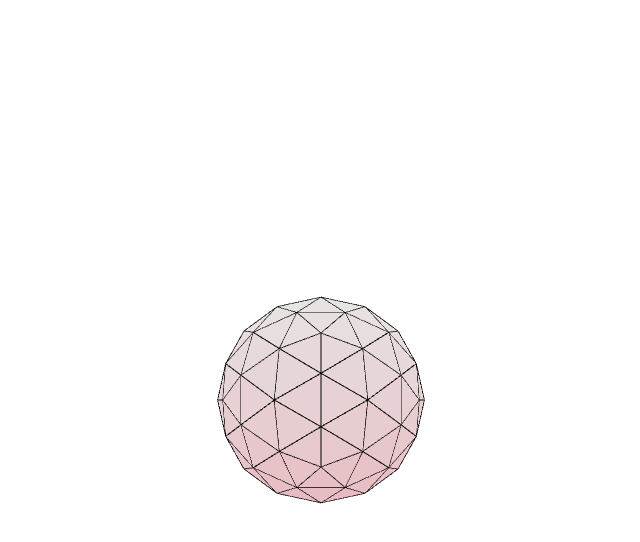
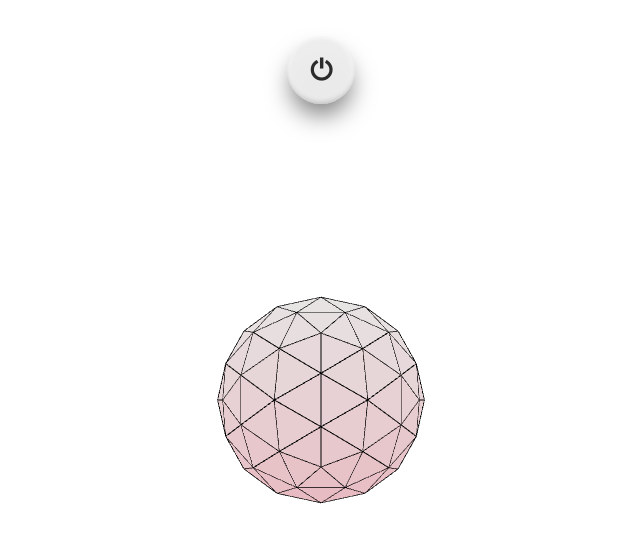
Before and after one commit to gatlanit/LearnAudioEffect-Demo, a plain HTML site: page index.html in a window 1280 px wide. Shown: the whole page, without its empty margins (319-959 px from the left). Drawn offline with nearby package versions, Linux system fonts and the light colour scheme; animation ran at ten frames a second.

Commit message:
Added Toggle and basic input testing

```diff
--- a/index.html
+++ b/index.html
@@ -15,6 +15,14 @@
 		</script>
   </head>
   <body>
+    <!-- UI overlay over threeJS scene-->
+    <div class="ui-overlay">
+      <div class="toggle">
+        <input type="checkbox" id="gain-toggle">
+        <span class="button"></span>
+        <span class="label">⏻</span>
+      </div>
+    </div>
     <script type="module" src="main.js"></script>
   </body>
 </html>
--- a/main.js
+++ b/main.js
@@ -50,11 +50,26 @@ const wireMesh = new THREE.Mesh(model, wireMaterial);
 wireMesh.scale.setScalar(1.001); // Scale up wiremesh slightly so that it doesn't cause z fighting in mesh
 mesh.add(wireMesh);
 
+// Inputs
+const gainToggle = document.getElementById('gain-toggle');
+let spinning = gainToggle.checked;
+
+gainToggle.addEventListener('change', () => {
+    spinning = gainToggle.checked;
+})
+
 // Rendering Loop
 function animate(t = 0) {
     requestAnimationFrame(animate);
+
+    // Scene actions
+    if (spinning) {
+        mesh.rotation.x += 0.005;
+        mesh.rotation.y += 0.01;
+    }
+
+    controller.update();
     renderer.render(scene, camera);
-    controller.update();
 }
 animate();
 
--- a/style.css
+++ b/style.css
@@ -1,4 +1,112 @@
-body {
-    margin: 0;
-    background-color: white;
+/* Main */
+html, body {
+  margin: 0;
+  background-color: white;
+  padding: 0;
+  overflow: hidden;
+  height: 100%;
+  width: 100%;
 }
+
+/* UI-Overlay */
+.ui-overlay {
+  position: relative;
+  height: 100vh;
+  width: 100vw;
+}
+
+canvas {
+  position: absolute;
+  top: 0;
+  left: 0;
+  z-index: 0;
+}
+
+/* On/Off Button */
+.toggle {
+  display: inline-block;
+  position: relative;
+  top: 20px;
+  left: 50%;
+  transform: translate(-50%, 0%);
+  z-index: 10;
+}
+
+.toggle {
+  position: relative;
+  height: 100px;
+  width: 100px;
+}
+
+.toggle:before {
+  box-shadow: 0;
+  border-radius: 84.5px;
+  background: #fff;
+  position: absolute;
+  margin-left: -36px;
+  margin-top: -36px;
+  opacity: 0.2;
+  height: 72px;
+  width: 72px;
+  left: 50%;
+  top: 50%;
+}
+
+.toggle .button {
+  transition: all 300ms cubic-bezier(0.23, 1, 0.32, 1);
+  box-shadow: 0 15px 25px -4px rgba(0, 0, 0, 0.5), inset 0 -3px 4px -1px rgba(0, 0, 0, 0.2), 0 -10px 15px -1px rgba(255, 255, 255, 0.6), inset 0 3px 4px -1px rgba(255, 255, 255, 0.2), inset 0 0 5px 1px rgba(255, 255, 255, 0.8), inset 0 20px 30px 0 rgba(255, 255, 255, 0.2);
+  border-radius: 68.8px;
+  position: absolute;
+  background: #eaeaea;
+  margin-left: -34.4px;
+  margin-top: -34.4px;
+  display: block;
+  height: 68.8px;
+  width: 68.8px;
+  left: 50%;
+  top: 50%;
+}
+
+.toggle .label {
+  transition: color 300ms ease-out;
+  line-height: 101px;
+  text-align: center;
+  position: absolute;
+  font-weight: 700;
+  font-size: 28px;
+  display: block;
+  opacity: 0.9;
+  height: 100%;
+  width: 100%;
+  color: rgba(0, 0, 0, 0.9);
+}
+
+.toggle input {
+  opacity: 0;
+  position: absolute;
+  cursor: pointer;
+  z-index: 1;
+  height: 100%;
+  width: 100%;
+  left: 0;
+  top: 0;
+}
+
+.toggle input:active ~ .button {
+  filter: blur(0.5px);
+  box-shadow: 0 12px 25px -4px rgba(0, 0, 0, 0.4), inset 0 -8px 30px 1px rgba(255, 255, 255, 0.9), 0 -10px 15px -1px rgba(255, 255, 255, 0.6), inset 0 8px 25px 0 rgba(0, 0, 0, 0.4), inset 0 0 10px 1px rgba(255, 255, 255, 0.6);
+}
+
+.toggle input:active ~ .label {
+  font-size: 26px;
+  color: rgba(0, 0, 0, 0.45);
+}
+
+.toggle input:checked ~ .button {
+  filter: blur(0.5px);
+  box-shadow: 0 10px 25px -4px rgba(0, 0, 0, 0.4), inset 0 -8px 25px -1px rgba(255, 255, 255, 0.9), 0 -10px 15px -1px rgba(255, 255, 255, 0.6), inset 0 8px 20px 0 rgba(0, 0, 0, 0.2), inset 0 0 5px 1px rgba(255, 255, 255, 0.6);
+}
+
+.toggle input:checked ~ .label {
+  color: rgba(75, 75, 75, 0.8);
+}
```
